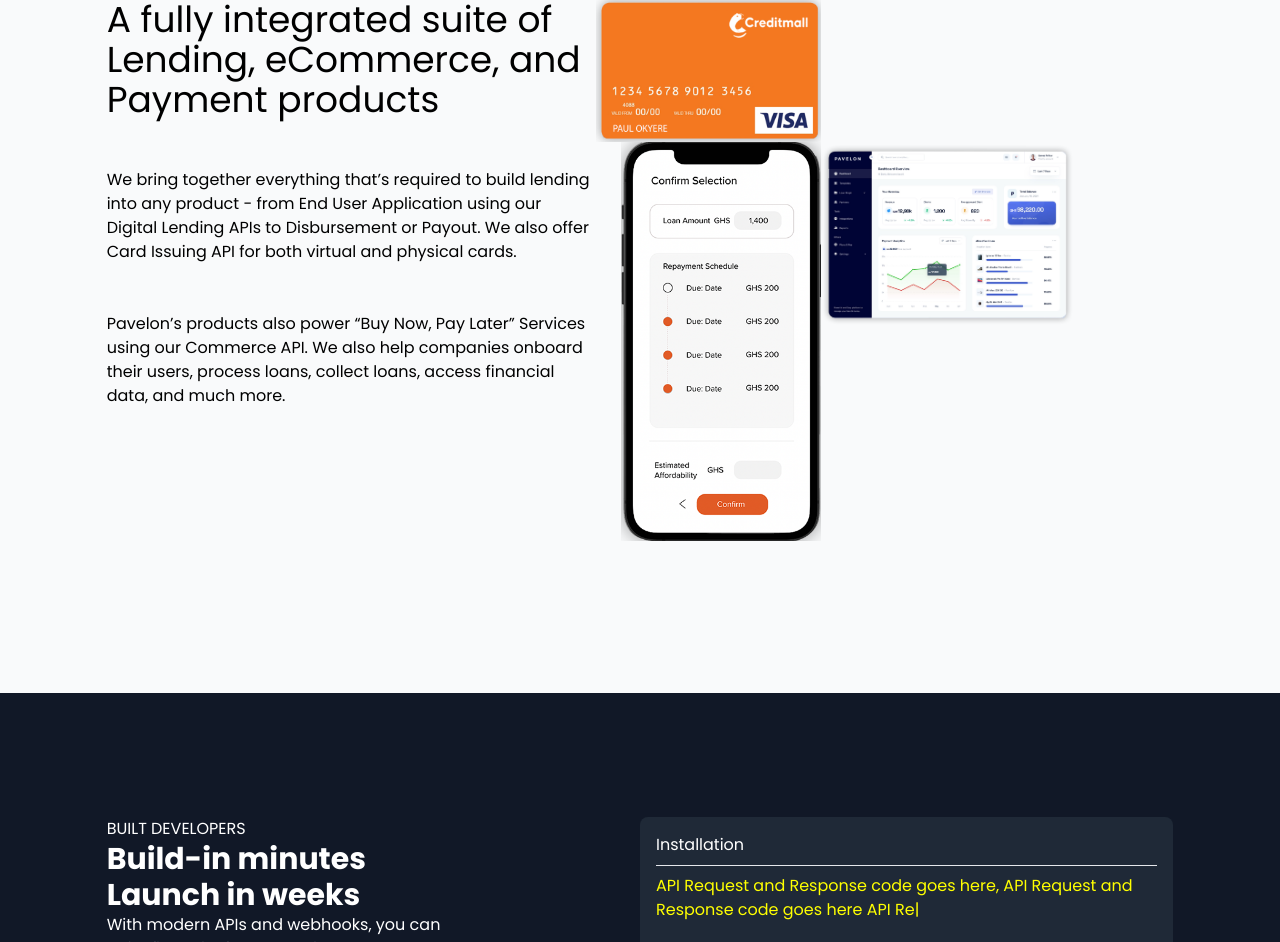
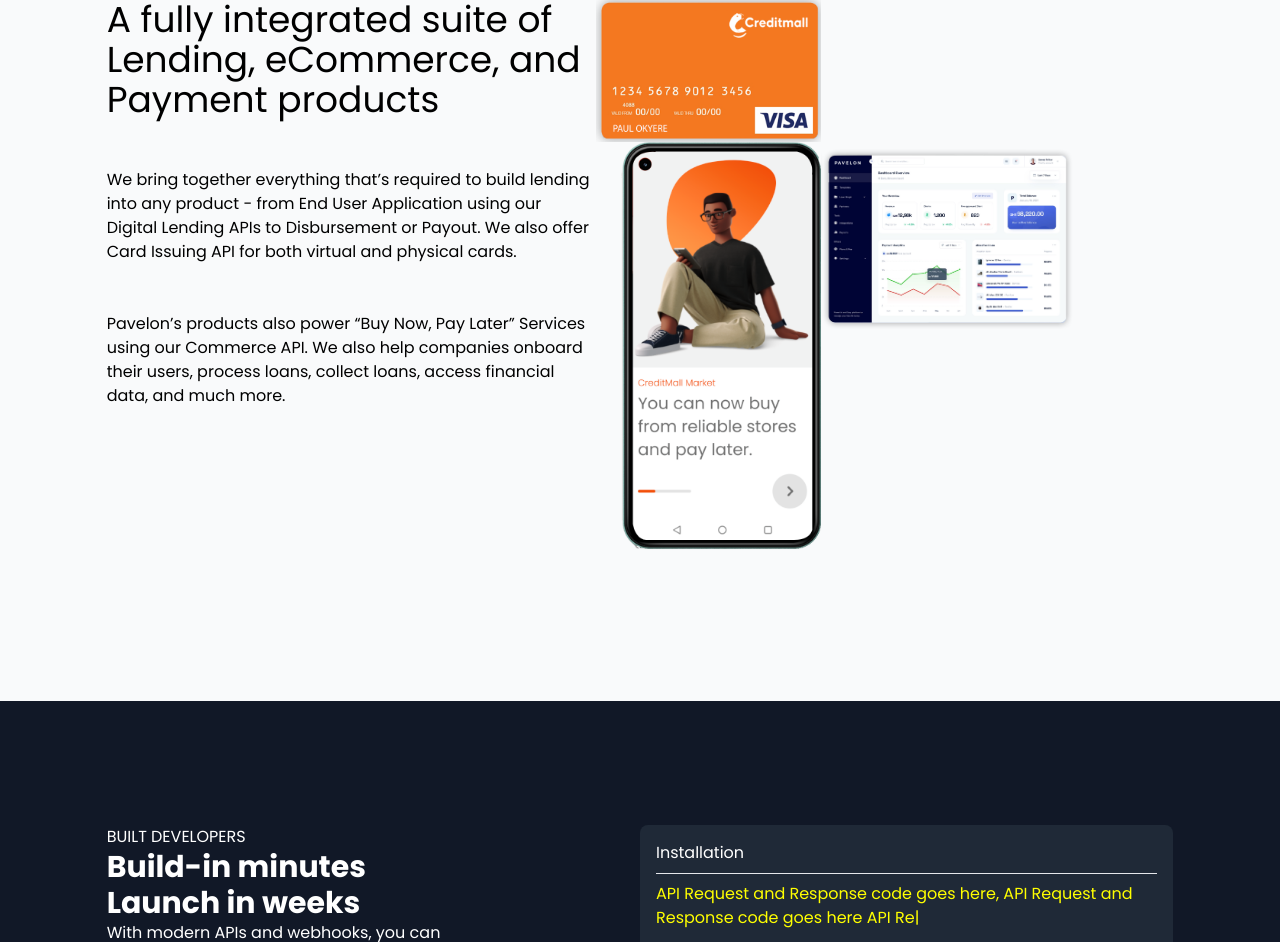
Before and after one commit to EllisOtoo/pavelonv2, a Next.js app: page / in a window 1280 px wide. Shown: the part 1353-2295 px from the top of the page. Built offline with nearby package versions, Linux system fonts and the light colour scheme; what react-swipeable-views-utils would draw is missing.

Commit message:
new mopckup and cml screen added

```diff
--- a/components/organism/FullyIntegrated.tsx
+++ b/components/organism/FullyIntegrated.tsx
@@ -50,7 +50,7 @@
                   />
 
                   <Image
-                    src="/fullyIntegrated/middleImage_2_below.5d6e4f23 (1).png"
+                    src="/cml-2.png"
                     alt="creditcard"
                     width={200}
                     height={100}
```
Also changed, not shown: public/cml-2.png (added), public/cml-screen.png (added).
